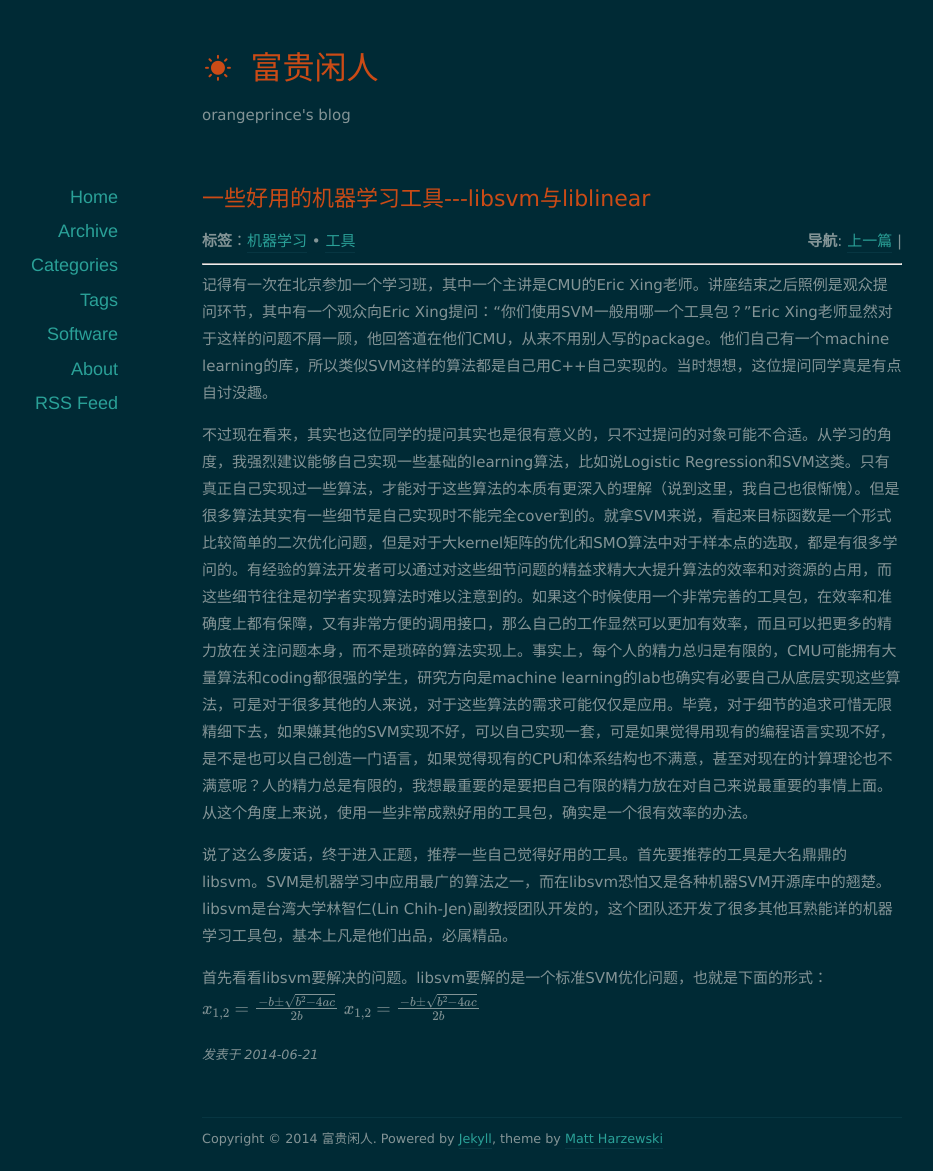
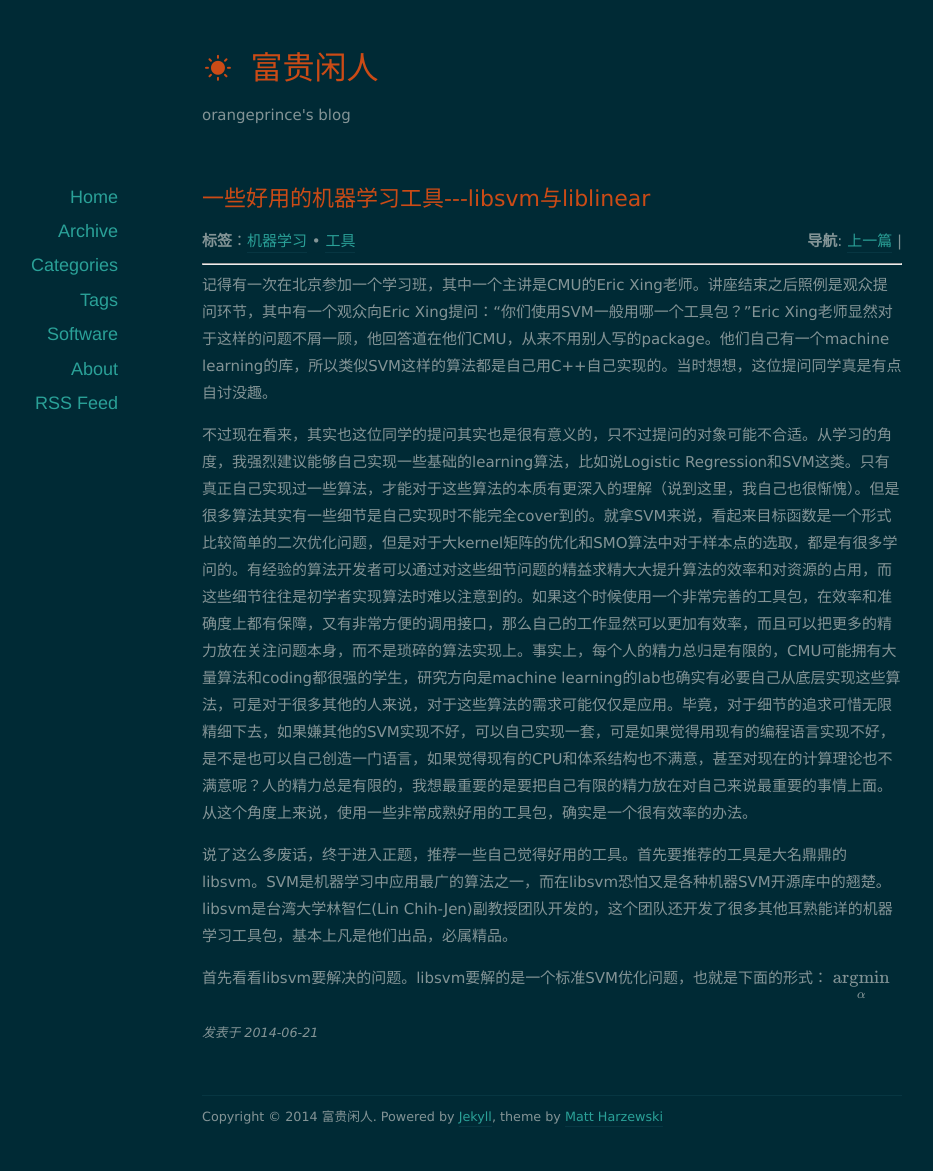
Before and after one commit to orangeprince/orangeprince.github.io, a Jekyll site: the page built from _posts/2014-06-21-libsvm.md, in a window 1280 px wide. Shown: the whole page, without its empty margins (88-1021 px from the left). Built offline with Jekyll 4.4.1, drawn with Linux system fonts in a browser that asks for light colours; nearby versions of some CDN libraries; formulas are drawn with MathJax 3; comment, search, counter and statistics services are not loaded; after the commit the page ends 1149 px from its top, so only the background shows below that.

Commit message:
modified:   _posts/2014-06-21-libsvm.md

```diff
--- a/_posts/2014-06-21-libsvm.md
+++ b/_posts/2014-06-21-libsvm.md
@@ -12,6 +12,6 @@ tags: [机器学习,工具]
 说了这么多废话，终于进入正题，推荐一些自己觉得好用的工具。首先要推荐的工具是大名鼎鼎的libsvm。SVM是机器学习中应用最广的算法之一，而在libsvm恐怕又是各种机器SVM开源库中的翘楚。libsvm是台湾大学林智仁(Lin Chih-Jen)副教授团队开发的，这个团队还开发了很多其他耳熟能详的机器学习工具包，基本上凡是他们出品，必属精品。
 
 首先看看libsvm要解决的问题。libsvm要解的是一个标准SVM优化问题，也就是下面的形式：
-$$x_{1,2} = \frac{-b \pm \sqrt{b^2-4ac}}{2b} \\\
-x_{1,2} = \frac{-b \pm \sqrt{b^2-4ac}}{2b}
 $$
+\underset{\mathbf{\alpha}}{\operatorname{argmin}}
+$$
```
